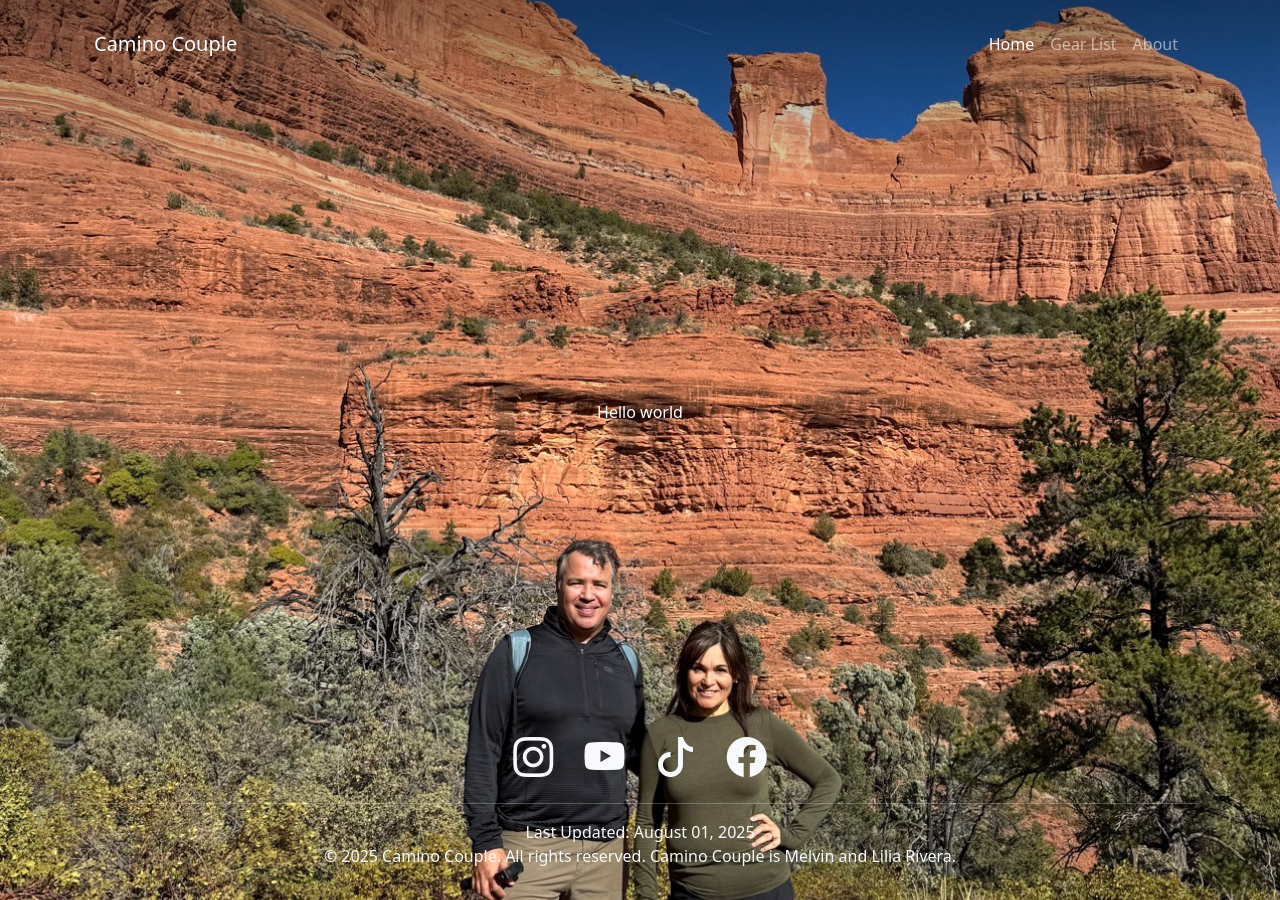
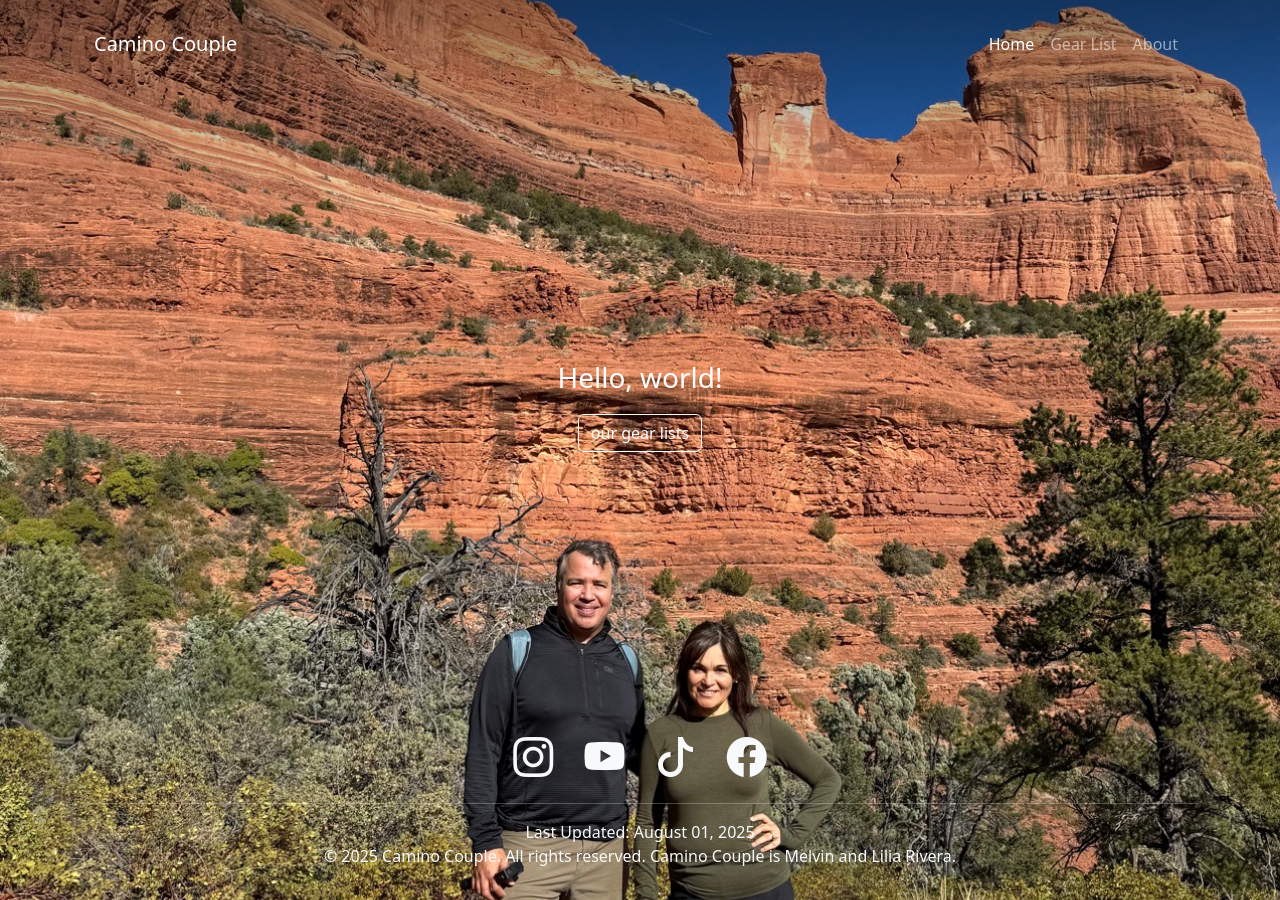
Before and after one commit to melvitax/caminocouple.com, a Jekyll site: the page built from index.html, in a window 1280 px wide. Built offline with Jekyll 4.4.1, drawn with Linux system fonts in a browser that asks for light colours.

Commit message:
added gear lists to home

```diff
--- a/_layouts/gear.html
+++ b/_layouts/gear.html
@@ -4,7 +4,7 @@ layout: default
 
 <div>
     <div class="container">
-        <h1>Gear List</h1>
+        <h1>Gear Lists</h1>
         <hr>
         <p>Our packing list for each of our caminos</p>
         <div class="row row-cols-1 row-cols-sm-2 row-cols-md-3 g-3">
--- a/index.html
+++ b/index.html
@@ -3,4 +3,9 @@ layout: home
 title: Camino Couple
 ---
 
-Hello world
+<p class="fs-3">
+    Hello, world!
+</p>
+<p>
+    <a class="btn btn-outline-light" role="button"  href="/gear">our gear lists</a>
+</p>
```
Also changed, not shown: gear/index.md (+1 -1 lines).
